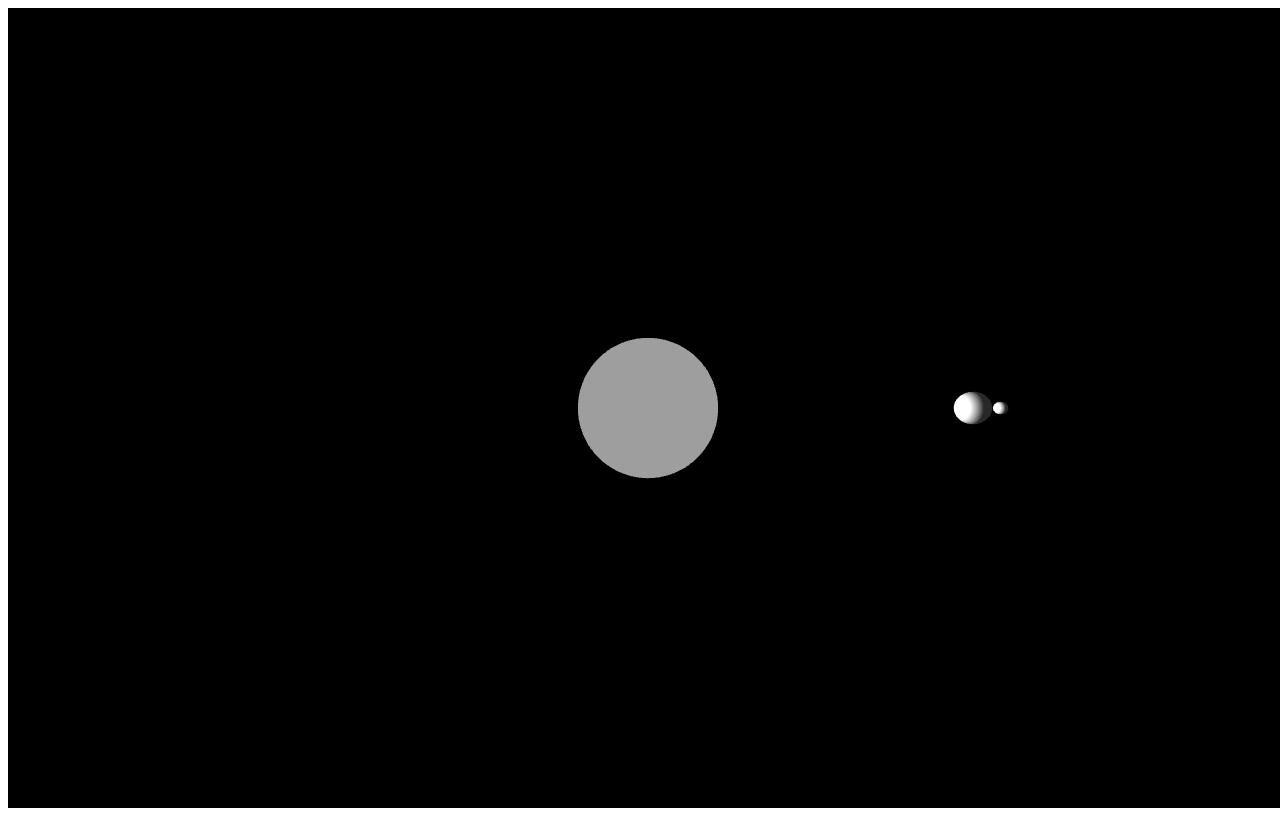
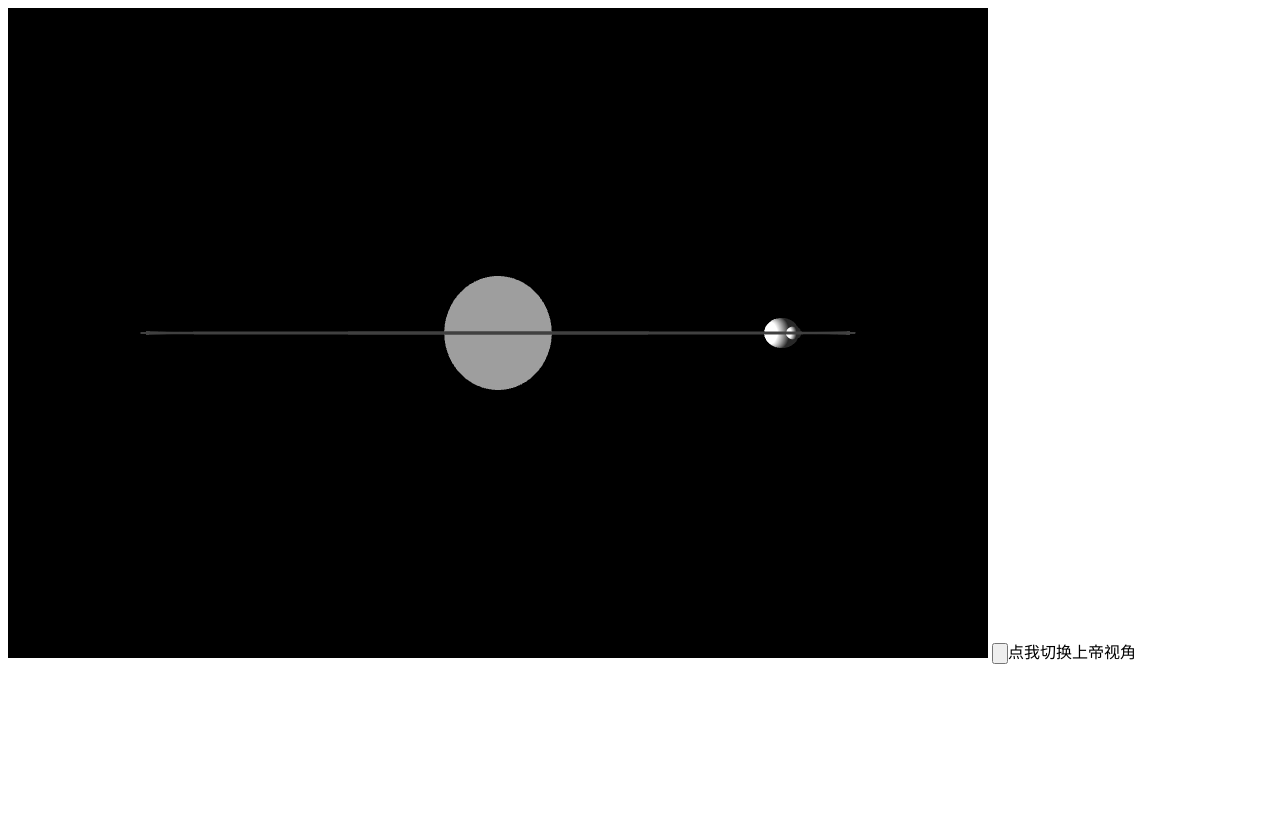
Before and after one commit to WiseAndWeiss/web_groupwork, a plain HTML site: page index.html in a window 1280 px wide. Drawn offline with nearby package versions, Linux system fonts and the light colour scheme; animation ran at ten frames a second.

Commit message:
添加轨道显示

```diff
--- a/defs.js
+++ b/defs.js
@@ -1,4 +1,15 @@
 export const CONSTS = {
+    //精细度
+    SPHERE_SEGS: 64,
+    TORUS_SEGS: 64,
+    //半径数据
+    SUN_RADIUS: 20,
+    EARTH_RADIUS: 5,
+    MOON_RADIUS: 2,
+    //轨道数据
+    EARTH_ORBIT_RADIUS: 100,
+    MOON_ORBIT_RADIUS: 12,
+    ORBIT_WIDTH: 0.2,
     //自转数据
     SUN_ROTATION: 0.001,
     EARTH_ROTATION: 0.01,
--- a/index.html
+++ b/index.html
@@ -13,6 +13,7 @@
 </head>
 <body>
     <canvas id="c">aaa</canvas>
+    <input type="button">点我切换上帝视角
 </body>
 </html>
 
@@ -31,13 +32,13 @@
         camera.position.z = 150;
         //垂直相机的初始化
         const verticalCamera = new THREE.PerspectiveCamera(fov, aspect, near, far);
-        verticalCamera.position.set(0, 50, 0);
+        verticalCamera.position.set(0, 150, 0);
         verticalCamera.up.set(0, 0, 1);
         verticalCamera.lookAt(0, 0, 0);
         //渲染器的初始化
         const canvas = document.querySelector('#c');
         const renderer = new THREE.WebGLRenderer({antialias: true, canvas});
-        renderer.setSize(window.outerWidth,window.outerHeight);
+        renderer.setSize(window.outerWidth - 300,window.outerHeight - 150);
 
         //2.添加光源：以太阳为中心的点光源
         const ambientLight = new THREE.AmbientLight(0x404040);
@@ -48,34 +49,41 @@
         //3.添加地球、太阳、月球
         const textureLoader = new THREE.TextureLoader();
         //添加太阳
-        const sunGeometry = new THREE.SphereGeometry(20,64,64);
+        const sunGeometry = new THREE.SphereGeometry(CONSTS.SUN_RADIUS,CONSTS.SPHERE_SEGS,CONSTS.SPHERE_SEGS);
         const sunTexture = textureLoader.load('./texture/sun.jpg');
         const sunMaterial = new THREE.MeshBasicMaterial({ map: sunTexture });
         const sun = new THREE.Mesh(sunGeometry,sunMaterial);
         scene.add(sun);//太阳直接位于正中间
         //添加地球
-        const earthGeometry = new THREE.SphereGeometry(5, 64, 64); //几何体：球体，参数为半径、经度分段、纬度分段
+        const earthGeometry = new THREE.SphereGeometry(CONSTS.EARTH_RADIUS, CONSTS.SPHERE_SEGS, CONSTS.SPHERE_SEGS); //几何体：球体，参数为半径、经度分段、纬度分段
         const earthTexture = textureLoader.load('./texture/earth.jpg');  //加载材质
         const earthMaterial = new THREE.MeshPhongMaterial({ map: earthTexture }); //设置材质和放射颜色
         const earth = new THREE.Mesh(earthGeometry, earthMaterial);
         //添加地球轨道(用于公转操作)
-        const earthOrbit = new THREE.Object3D();
+        const earthOrbitGeometry =
+            new THREE.TorusGeometry(CONSTS.EARTH_ORBIT_RADIUS, CONSTS.ORBIT_WIDTH, CONSTS.TORUS_SEGS, CONSTS.TORUS_SEGS);
+        const OrbitMaterial = new THREE.MeshPhongMaterial({ color: 0xFFFFFF });
+        const earthOrbit = new THREE.Mesh(earthOrbitGeometry,OrbitMaterial);
+        earthOrbit.rotation.x = Math.PI / 2;
         scene.add(earthOrbit);
         //添加地月系统(需要保证地球公转和自转相互不干扰，必须设置这样的系统)
         const earthSystem = new THREE.Object3D();
         earthOrbit.add(earthSystem);
-        earthSystem.position.x = 100;
+        earthSystem.position.x = CONSTS.EARTH_ORBIT_RADIUS;
         earthSystem.add(earth);
         //添加月球轨道
-        const moonOrbit = new THREE.Object3D();
+        const moonOrbitGeometry =
+            new THREE.TorusGeometry(CONSTS.MOON_ORBIT_RADIUS, CONSTS.ORBIT_WIDTH, CONSTS.TORUS_SEGS, CONSTS.TORUS_SEGS);
+        const moonOrbit = new THREE.Mesh(moonOrbitGeometry,OrbitMaterial);
+        moonOrbit.rotation.z = Math.PI / 2; // 关键修改：绕X轴旋转90度
         earthSystem.add(moonOrbit);
-        moonOrbit.position.x = 0;//轨道中心在地月系统的中心
+        //moonOrbit.position.x = 0;轨道中心在地月系统的中心
         //添加月球
-        const moonGeometry = new THREE.SphereGeometry(2, 64, 64);
+        const moonGeometry = new THREE.SphereGeometry(CONSTS.MOON_RADIUS, CONSTS.SPHERE_SEGS, CONSTS.SPHERE_SEGS);
         const moonTexture = textureLoader.load('./texture/moon.jpg');
         const moonMaterial = new THREE.MeshPhongMaterial({ map: moonTexture }); //材质
         const moon = new THREE.Mesh(moonGeometry, moonMaterial);
-        moon.position.x = 12;//月球相对月球轨道中心的偏移
+        moon.position.x = CONSTS.MOON_ORBIT_RADIUS;//月球相对月球轨道中心的偏移
         moonOrbit.add(moon);
 
         //4.动画效果：包括公转、自转等
@@ -84,11 +92,11 @@
             requestAnimationFrame( render);
             //处理自转
             sun.rotation.y += CONSTS.SUN_ROTATION;
-            earth.rotation.y += CONSTS.EARTH_ROTATION;
-            moon.rotation.y += CONSTS.MOON_ROTATION;
+            earth.rotation.z += CONSTS.EARTH_ROTATION;
+            moon.rotation.z += CONSTS.MOON_ROTATION;
             //处理公转
-            earthOrbit.rotation.y += CONSTS.EARTH_REVOLUTION;
-            moonOrbit.rotation.y += CONSTS.MOON_REVOLUTION;
+            earthOrbit.rotation.z += CONSTS.EARTH_REVOLUTION;
+            moonOrbit.rotation.z += CONSTS.MOON_REVOLUTION;
         }
         requestAnimationFrame( render );
 
```
Also changed, not shown: solar_system.js (deleted).
